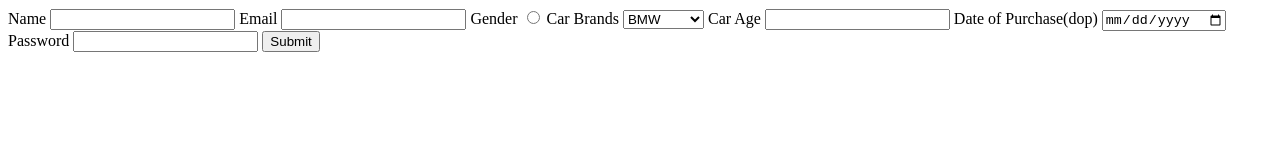
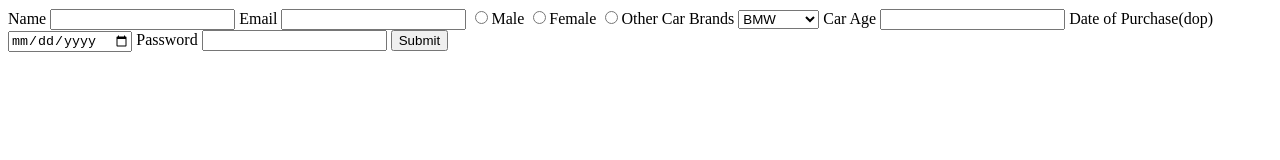
Before and after one commit to acciojob/car-insurance-form-Muniraattar3, a website: page main.html in a window 1280 px wide. Drawn offline with Linux system fonts and the light colour scheme.

Commit message:
created a submission

```diff
--- a/main.html
+++ b/main.html
@@ -15,15 +15,23 @@
 	    <label for="email">Email</label>
 		<input id="email" type="Email" required>
 
-		<label >Gender</label>
-		<input  type="radio" name="gender"required>
+		<label >
+		<input  type="radio" name="gender" value="male"required>Male
+        </label>
+		<label >
+		<input  type="radio" name="gender" value="female"required>Female
+        </label>
+		<label >
+		<input  type="radio" name="gender" value="other"required>Other
+        </label>
 
 		<label for="car">Car Brands</label>
-		<select name="cars" id="cars">
+		<select id="cars">
 		<option value="BMW">BMW</option>
 		<option value="Audi">Audi</option>
 		<option value="Mercedez">Marcedez</option>
 		</select>
+
 		<label for="carage">Car Age</label>
 		<input id="carage" type="Number" required>
 
```
